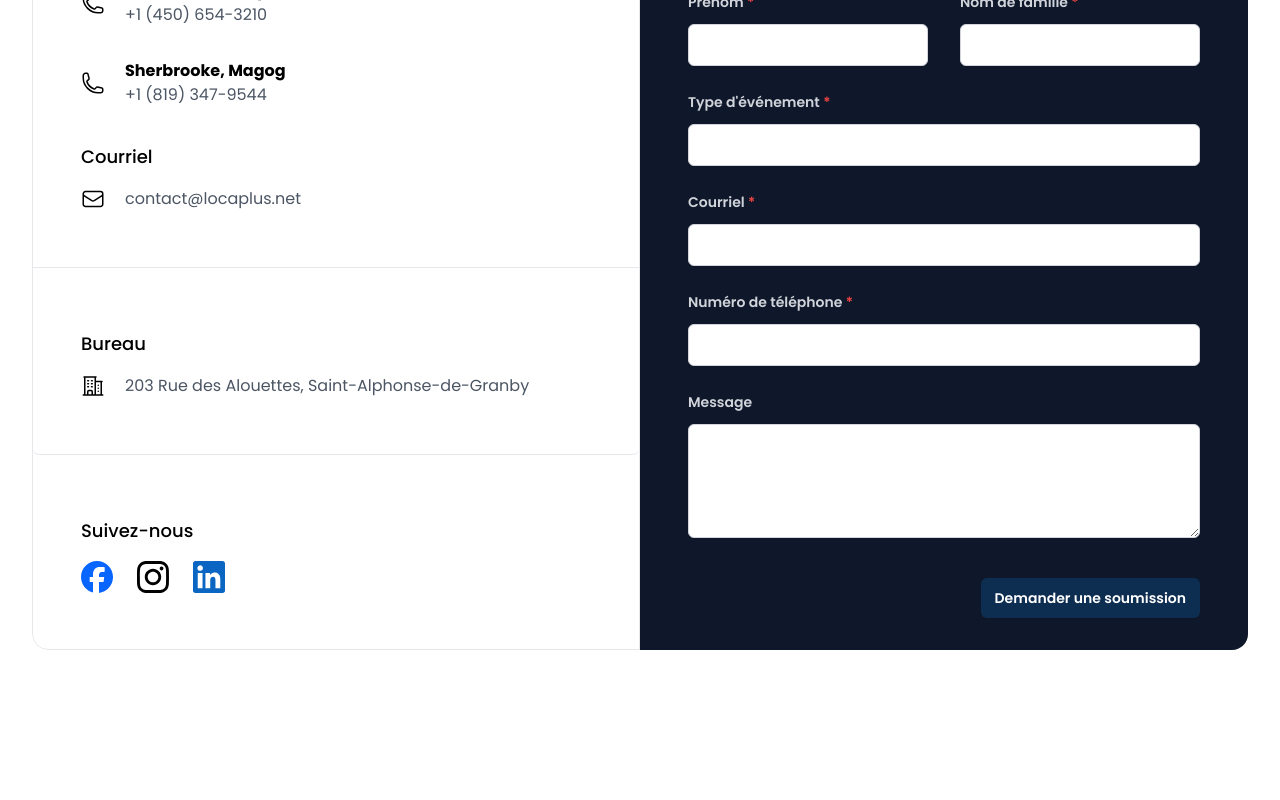
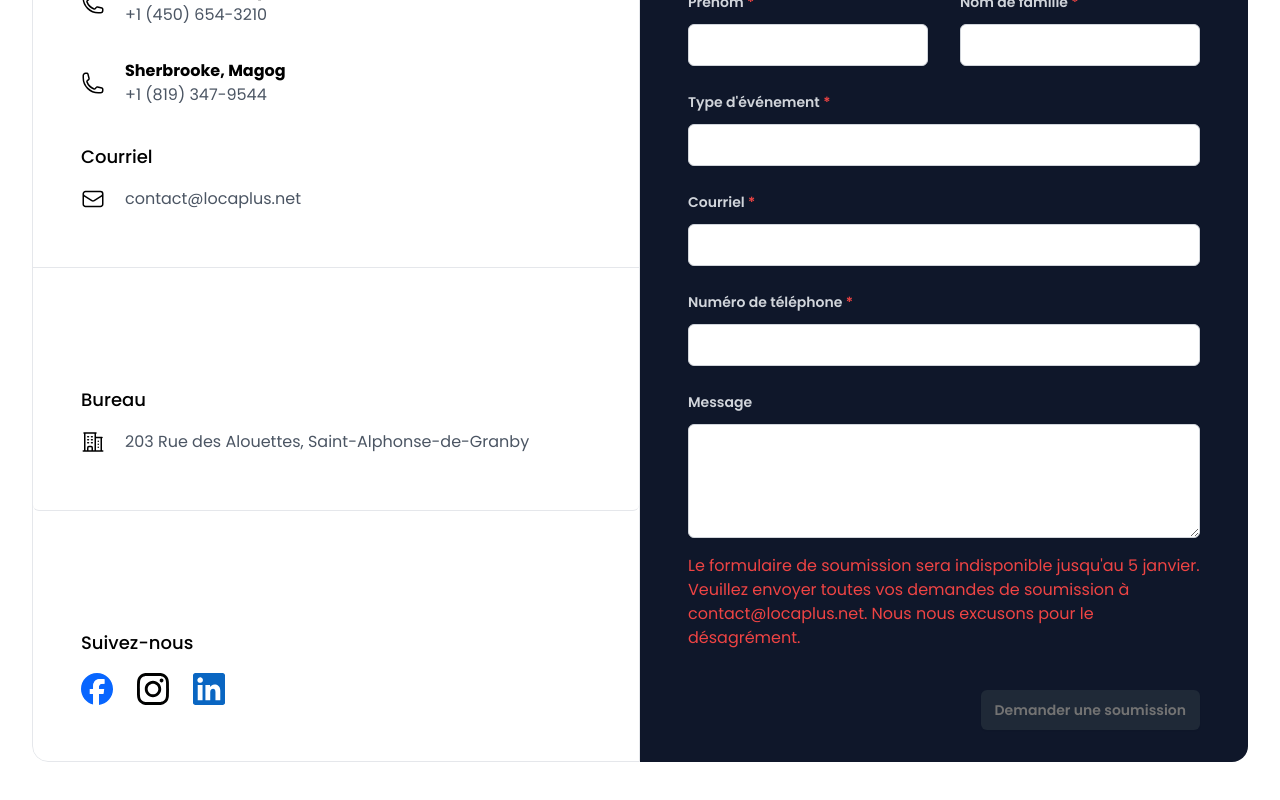
Before and after one commit to rylog/locaplus, a React (Vite) app: page /fr in a window 1280 px wide. Shown: the part 3446-4246 px from the top of the page. Before the commit the page ends 4144 px from the top, so only its background shows below. Built offline with nearby package versions, Linux system fonts and the light colour scheme.

Commit message:
disable quote submission

```diff
--- a/src/i18n/en.json
+++ b/src/i18n/en.json
@@ -95,7 +95,7 @@
   "contactInfo.819Locations": "Sherbrooke, Magog",
 
   "requestQuote.title": "Request a quote",
-  "requestQuote.maintenance": "The quote form will be unavailable until December 20. Please send all quote requests to contact@locaplus.net. We apologize for the inconvenience.",
+  "requestQuote.maintenance": "The quote form will be unavailable until January 5th. Please send all quote requests to contact@locaplus.net. We apologize for the inconvenience.",
 
   "error.firstName.required": "A first name is required",
   "error.lastName.required": "A last name is required",
--- a/src/i18n/fr.json
+++ b/src/i18n/fr.json
@@ -95,7 +95,7 @@
   "contactInfo.819Locations": "Sherbrooke, Magog",
 
   "requestQuote.title": "Demander une soumission",
-  "requestQuote.maintenance": "Le formulaire de soumission sera indisponible jusqu'au 20 décembre. Veuillez envoyer toutes vos demandes de soumission à contact@locaplus.net. Nous nous excusons pour le désagrément.",
+  "requestQuote.maintenance": "Le formulaire de soumission sera indisponible jusqu'au 5 janvier. Veuillez envoyer toutes vos demandes de soumission à contact@locaplus.net. Nous nous excusons pour le désagrément.",
 
   "error.firstName.required": "Un prénom est requis",
   "error.lastName.required": "Un nom de famille est requis",
--- a/src/sections/Contact/QuoteForm.tsx
+++ b/src/sections/Contact/QuoteForm.tsx
@@ -34,9 +34,6 @@ const QuoteForm = () => {
 
   const onSubmit = (data: QuoteFormInputs): Promise<void> => {
     return new Promise(async (resolve, reject) => {
-      console.log(data);
-      console.log(isSubmitting);
-
       try {
         await sendEmailMutation.mutateAsync({
           recipient: data.email,
@@ -138,13 +135,15 @@ const QuoteForm = () => {
             errors={errors}
           />
         </div>
-
         {errors && <p className="text-red-500 mt-4">{error}</p>}
+        <p className={'text-red-500 mt-4'}>
+          <FormattedMessage id={'requestQuote.maintenance'} />
+        </p>
 
         <div className="mt-10 w-fit justify-self-end">
           <button
             type="submit"
-            disabled={isSubmitting}
+            disabled={true}
             className={clsx(
               'block w-full rounded-md px-3.5 py-2.5 text-center text-sm font-semibold text-white shadow-sm',
               {
```
